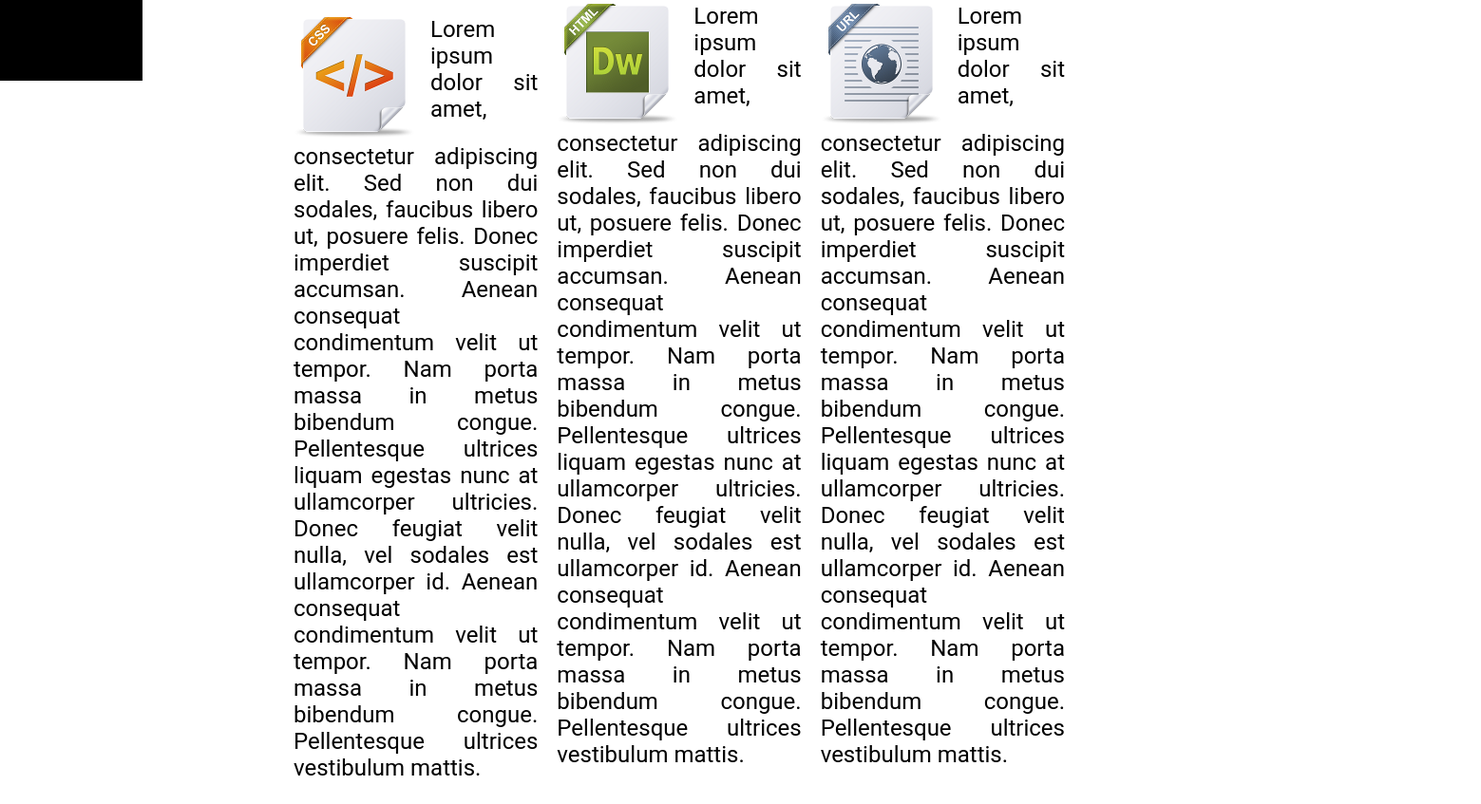
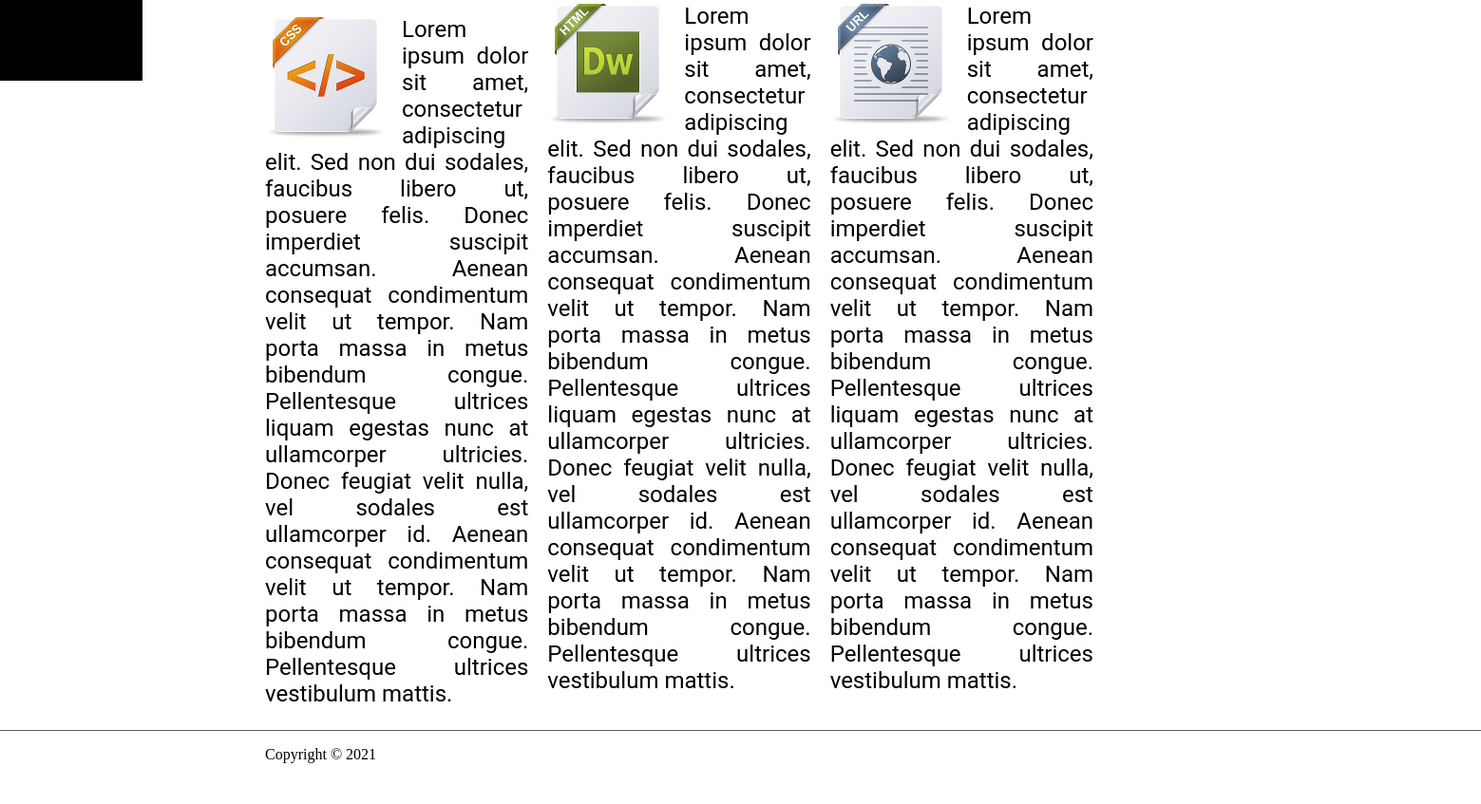
Before and after one commit to bennv14/TestIntern, a plain HTML site: page index.html in a window 1280 px wide. Shown: the part 715-1562 px from the top of the page at 95% size, 1559 px wide, since content can reach past the window. After the commit the page ends 1535 px from the top, so only its background shows below. Drawn offline with Linux system fonts and the light colour scheme.

Commit message:
update footer

```diff
--- a/index.html
+++ b/index.html
@@ -28,6 +28,7 @@
             </div>
         </div>
         <div class="content">
+            <div class="content-body">
                 <div style="margin-top: 20px;">
                     <img class="logo" src="./img/logoNCC 1.png">
                 </div>
@@ -66,6 +67,11 @@
                     </div>
                 </div>
             </div>
+
+            <footer class="footer">
+                <p>Copyright © 2021</p>
+            </footer>
+        </div>
     </div>
 
 </body>
--- a/styles.css
+++ b/styles.css
@@ -29,7 +29,7 @@ body {
 .actions {
     display: flex;
     flex-direction: column;
-    border-top: 1px solid  #5C5C5C;
+    border-top: 1px solid #5C5C5C;
     border-bottom: 1px solid #5C5C5C;
     box-sizing: border-box;
 }
@@ -52,24 +52,37 @@ body {
 }
 
 .actions a:hover {
-    background-color: #5C5C5C;;
+    background-color: #5C5C5C;
+    ;
 }
+
 .home a:hover {
-    background-color: #5C5C5C;;
+    background-color: #5C5C5C;
+    ;
 }
-.contact a:hover{
-    background-color: #5C5C5C;;
+
+.contact a:hover {
+    background-color: #5C5C5C;
+    ;
 
 }
 
-.content {
+.content{
     display: flex;
-    width: 90%;
+    flex-direction: column;
+    height: 100%;
+    align-items: space-between;
+}
+
+.content-body{
+    flex: 1;
+    display: flex;
     flex-direction: column;
     align-items: center;
     margin-left: 279px;
     margin-right: 129px;
 }
+
 
 .logo {
     display: flex;
@@ -109,8 +122,6 @@ body {
 }
 
 .last {
-    margin-left: 30px;
-    margin-right: 30px;
     display: flex;
     flex-direction: row;
 }
@@ -136,10 +147,22 @@ body {
 .view-content p {
     font-size: 24px;
 }
-.last{
+
+.last {
     margin-top: 40px;
 }
 
-.img-text{
+.img-text {
     margin-top: 18px;
 }
+
+footer {
+    padding-left: 279px;
+    width: 100%;
+    border-top: 1px solid #5C5C5C;
+    height: 79px;
+    max-height: 79px;
+    align-items: center;
+    bottom: 0;
+    left: 0;
+}
```
Lines whose indentation alone changed are shown as unchanged.
